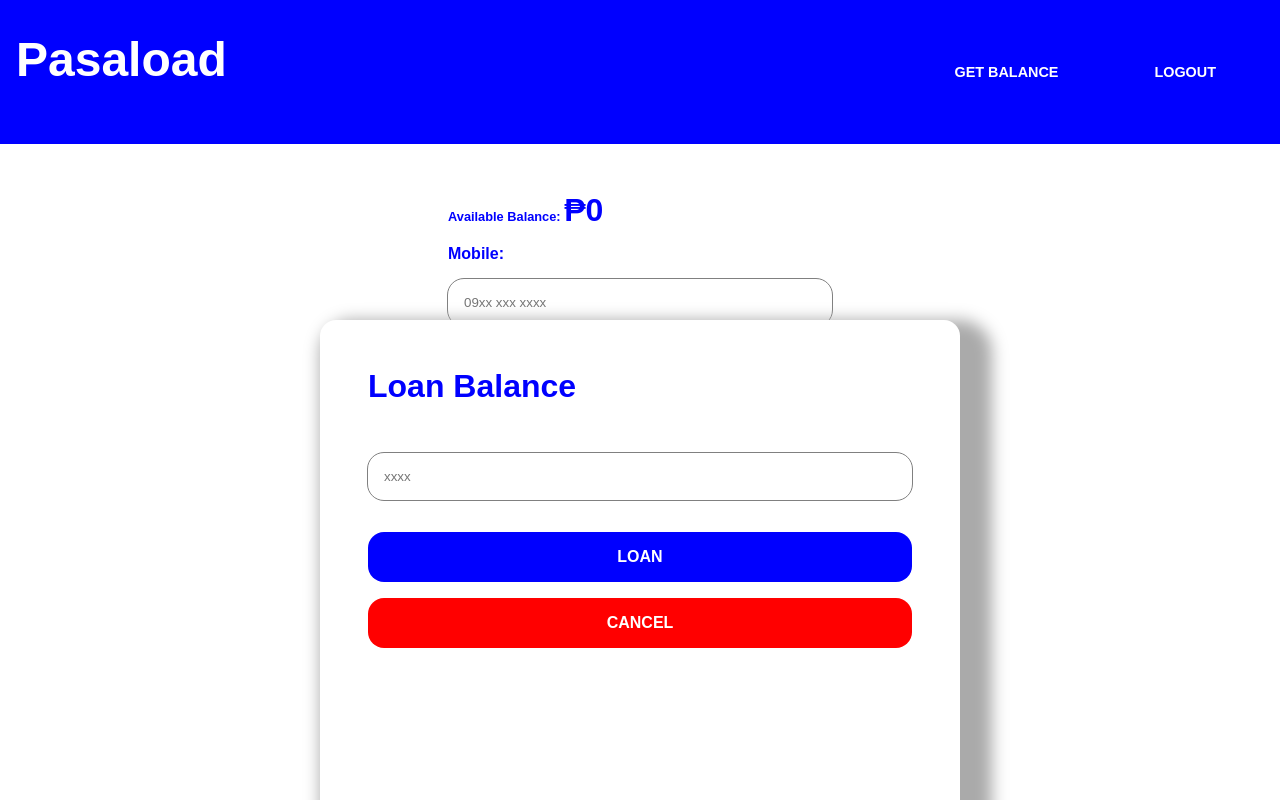
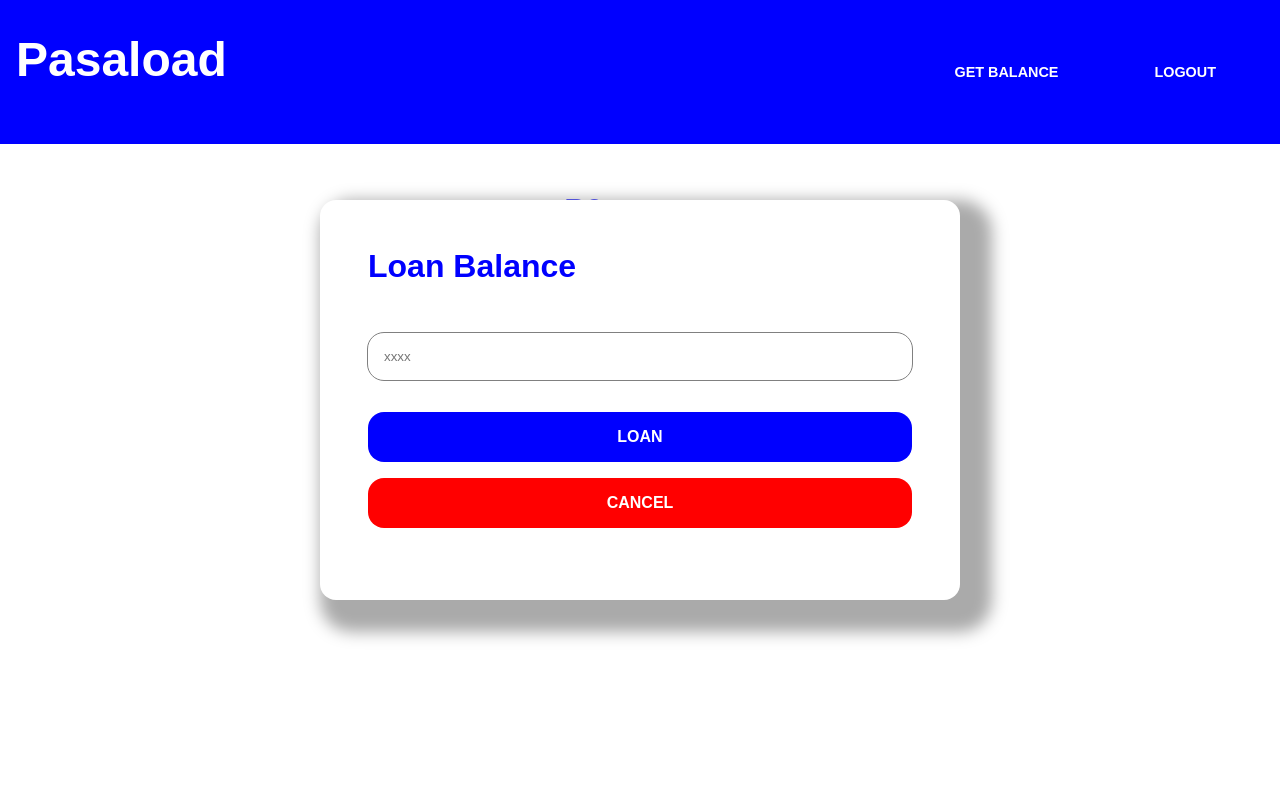
Before and after one commit to rien-isaac/batch01-s05, a plain HTML site: page activity-02/load.html in a window 1280 px wide. Both pictures are taken after a click on the button "GET BALANCE". Shown: the top 800 px of the page. Drawn offline with Linux system fonts and the light colour scheme.

Commit message:
Fix loan modal height

```diff
--- a/activity-02/css/load.css
+++ b/activity-02/css/load.css
@@ -46,7 +46,7 @@ h3 #txtBalance {
   background-color: white;
   box-shadow: 1rem 1rem 1rem 1rem #aaaaaa;
   width: 50vw;
-  height: 50vw;
+  height: 50vh;
 
   /* display: none; */
   position: absolute;
```
